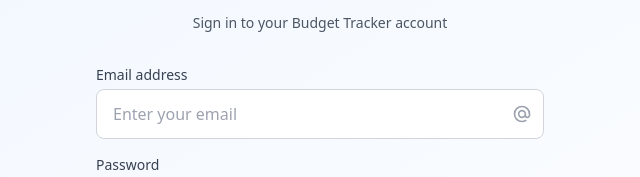
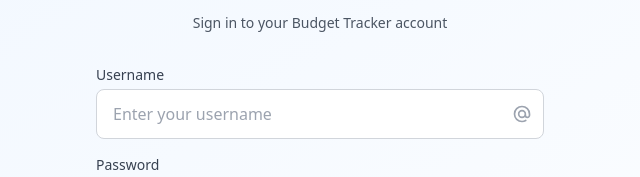
Before and after one commit to XvikX/budget_tracker_client, a SvelteKit app: page / in a window 1280 px wide. Shown: the part 236-413 px from the top of the page, without its empty margins (320-960 px from the left). Built offline with nearby package versions, Linux system fonts and the light colour scheme.

Commit message:
Update the route to the backend

```diff
--- /dev/null
+++ b/src/lib/api/api.ts
@@ -0,0 +1,37 @@
+import axios from 'axios';
+
+// Create an Axios instance with a base URL
+// Replace with your backend URL, e.g., 'http://localhost:5000'
+const api = axios.create({
+	baseURL: 'https://budget-tracker-back-end.vercel.app' // 'https://budget-tracker-back-end.vercel.app' // Adjust the URL as needed
+});
+
+// A simple API function to handle user registration
+export async function registerUser(userData: { username: string; password: string }) {
+	const response = await api.post('/register', userData);
+	return response.data;
+}
+
+// A simple API function to handle user login
+export async function loginUser(userData: { username: string; password: string }) {
+	const response = await api.post('/login', userData);
+	return response.data;
+}
+
+// A function to add a new expense for a specific user
+export async function addExpense(userId: number, expenseData: { amount: number; category: string; description: string }) {
+	const response = await api.post(`/users/${userId}/expenses`, expenseData);
+	return response.data;
+}
+
+// A function to get all expenses for a specific user
+export async function getExpenses(userId: number) {
+	const response = await api.get(`/users/${userId}/expenses`);
+	return response.data.expenses;
+}
+
+// A function to handle user logout
+export async function logoutUser() {
+	const response = await api.get('/logout');
+	return response.data;
+}
--- a/src/routes/+page.svelte
+++ b/src/routes/+page.svelte
@@ -1,7 +1,9 @@
 <script lang="ts">
+	import { loginUser } from '$lib/api/api';
 	import { onMount } from 'svelte';
+	import { goto } from '$app/navigation';
 
-	let email: string = '';
+	let username: string = '';
 	let password: string = '';
 	let rememberMe: boolean = false;
 	let isLoading: boolean = false;
@@ -10,8 +12,8 @@
 
 	// Form validation
 	function validateForm(): boolean {
-		if (!email || !email.includes('@')) {
-			errorMessage = 'Please enter a valid email address';
+		if (!username) {
+			errorMessage = 'Please enter a username';
 			return false;
 		}
 		if (!password || password.length < 6) {
@@ -29,14 +31,11 @@
 
 		isLoading = true;
 
-		// Simulate login API call
 		try {
-			await new Promise(resolve => setTimeout(resolve, 1500));
-			// Here you would typically make an API call to your backend
-			console.log('Login attempt:', { email, password, rememberMe });
-			// Redirect to dashboard on successful login
-			window.location.href = '/dashboard';
+			await loginUser({ username, password });
+			goto('/dashboard');
 		} catch (error) {
+            console.log(error)
 			errorMessage = 'Login failed. Please try again.';
 		} finally {
 			isLoading = false;
@@ -70,19 +69,19 @@
 			<div class="space-y-4">
 				<!-- Email Input -->
                 <div>
-					<label for="email" class="block text-sm font-medium text-gray-700 mb-1">
-						Email address
+                    <label for="username" class="block text-sm font-medium text-gray-700 mb-1">
+                        Username
                     </label>
                     <div class="relative">
                         <input
-							id="email"
-							name="email"
-							type="email"
-							autocomplete="email"
+                            id="username"
+                            name="username"
+                            type="text"
+                            autocomplete="username"
                             required
-							bind:value={email}
+                            bind:value={username}
                             class="w-full px-4 py-3 border border-gray-300 rounded-lg focus:ring-2 focus:ring-blue-500 focus:border-transparent transition-all duration-200 placeholder-gray-400"
-							placeholder="Enter your email"
+                            placeholder="Enter your username"
                             disabled={isLoading}
                         />
                         <div class="absolute inset-y-0 right-0 pr-3 flex items-center pointer-events-none">
```
Also changed, not shown: package.json (+6 -3 lines), 1 other file (tests, documents, lock files or other folders). Lines whose indentation alone changed are shown as unchanged.
